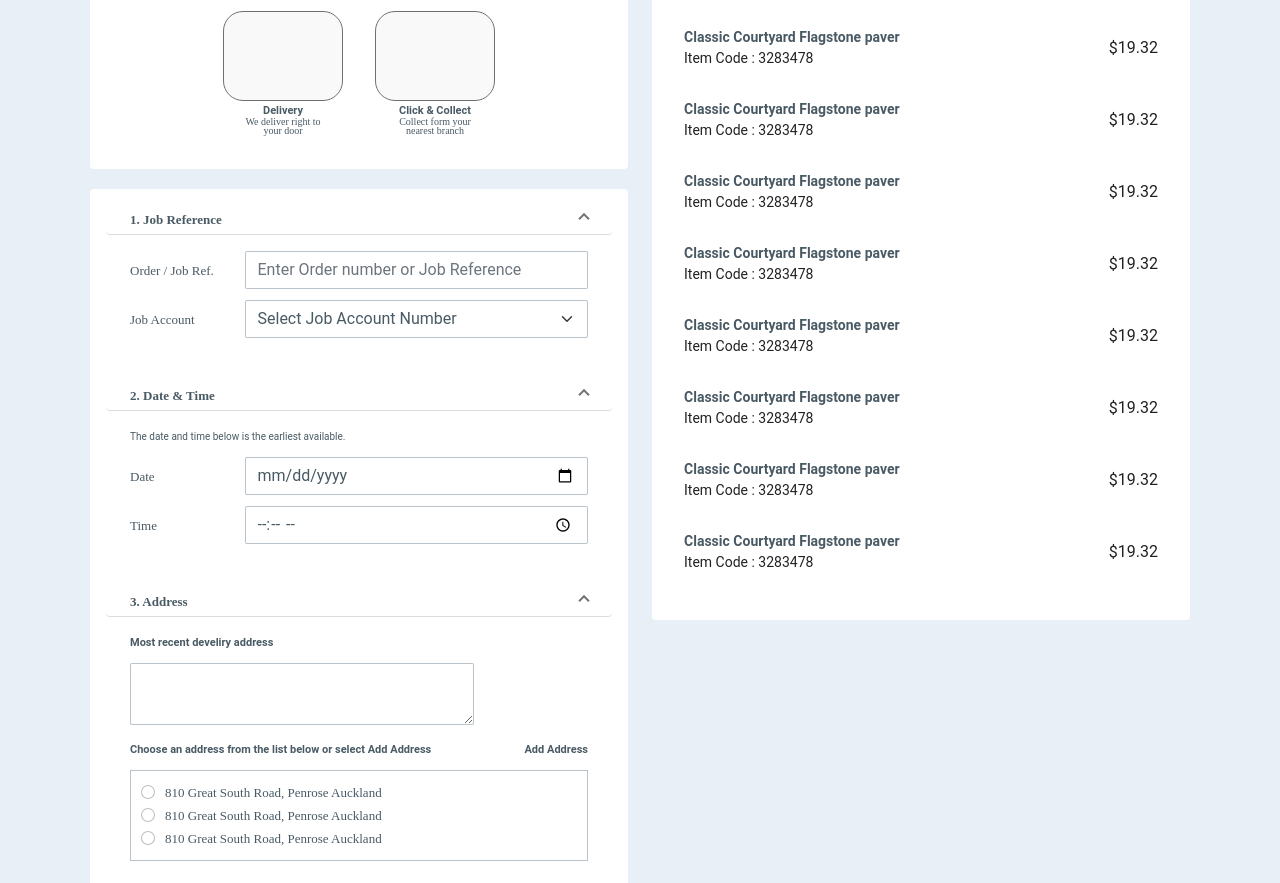
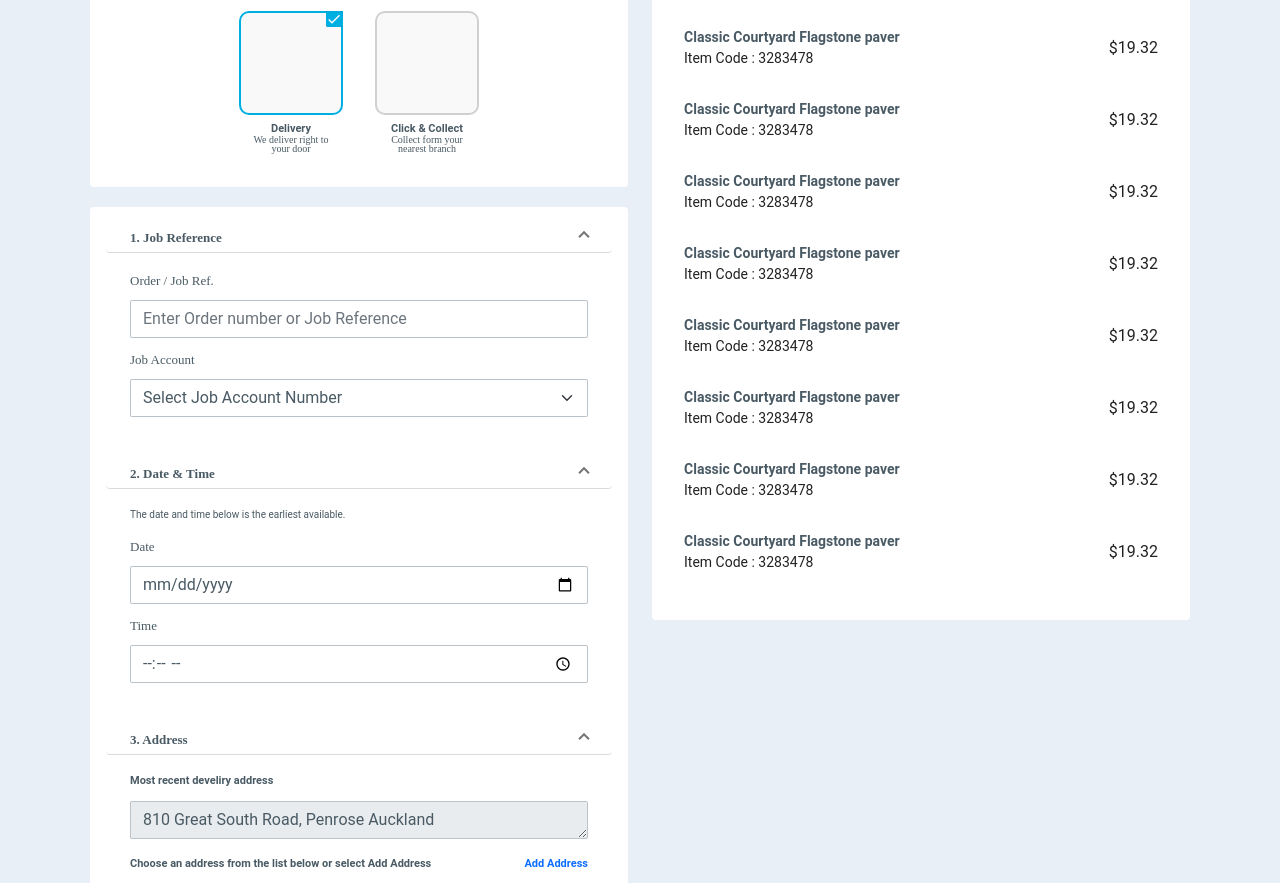
Before and after one commit to kumaresan-subramani/tradeplus_checkout, an Angular app: page / in a window 1280 px wide. Shown: the part 72-955 px from the top of the page. Built offline with nearby package versions, Linux system fonts and the light colour scheme.

Commit message:
changes committed

```diff
--- a/src/app/app.component.html
+++ b/src/app/app.component.html
@@ -13,19 +13,31 @@
             <div class="card-container">
               <mat-card>
                 <mat-card-content class="box-container">
-                  <div class="delivery-box"></div>
+                  <div class="delivery-box" [ngClass]="isDeliveryBox ? ACTIVE_ITEM : ''" (click)="selectBox(true)">
+                      <ng-template [ngIf]="isDeliveryBox">
+                        <mat-checkbox class="active-checkbox" [(ngModel)]="isDeliveryBox"></mat-checkbox>
+                      </ng-template>
+                  </div>
+                  <div>
                   <mat-card-title>Delivery</mat-card-title>
                   <mat-card-subtitle>We deliver right to</mat-card-subtitle>
                   <mat-card-subtitle>your door</mat-card-subtitle>
+                </div>
                 </mat-card-content>
               </mat-card>
 
               <mat-card>
                 <mat-card-content class="box-container">
-                  <div class="collect-box"></div>
+                  <div class="collect-box" [ngClass]="isDeliveryBox ? '' : ACTIVE_ITEM" (click)="selectBox(false)">
+                      <ng-template [ngIf]="!isDeliveryBox">
+                          <mat-checkbox class="active-checkbox" [(ngModel)]="!isDeliveryBox"></mat-checkbox>
+                      </ng-template>
+                  </div>
+                  <div>
                   <mat-card-title>Click & Collect</mat-card-title>
                   <mat-card-subtitle>Collect form your</mat-card-subtitle>
                   <mat-card-subtitle>nearest branch</mat-card-subtitle>
+                </div>
                 </mat-card-content>
               </mat-card>
             </div>
@@ -99,33 +111,21 @@
     </mat-expansion-panel>
     <mat-expansion-panel [expanded]="true">
       <mat-expansion-panel-header>
-        <mat-panel-title> 3. Address </mat-panel-title>
+        <mat-panel-title> {{ isDeliveryBox ? '3. Address' : 'Location' }} </mat-panel-title>
       </mat-expansion-panel-header>
       <div class='address-title'>Most recent develiry address </div>
       <div class="form-container">
-        <textarea class="form-control" id="address" required></textarea>
+        <textarea class="form-control" readonly [(ngModel)]="selectedAddress.value" id="address" required></textarea>
       </div>
       <div class="form-container">
         <div class='choose-address-title'>Choose an address from the list below or select Add Address <a
             style="justify-content:right">
             <span (click)="openDialog('deliveryAddress_Template')">Add Address</span></a></div>
         <div style="border: 1px solid #77889380;padding: 10px">
-          <div>
-            <input class="form-check-input" type="radio" name="flexRadioDefault" id="flexRadioDefault1">
-            <label class="form-check-label" for="flexRadioDefault1">
-              810 Great South Road, Penrose Auckland
-            </label>
-          </div>
-          <div>
-            <input class="form-check-input" type="radio" name="flexRadioDefault" id="flexRadioDefault1">
-            <label class="form-check-label" for="flexRadioDefault1">
-              810 Great South Road, Penrose Auckland
-            </label>
-          </div>
-          <div>
-            <input class="form-check-input" type="radio" name="flexRadioDefault" id="flexRadioDefault1">
-            <label class="form-check-label" for="flexRadioDefault1">
-              810 Great South Road, Penrose Auckland
+          <div *ngFor="let address of addressData; index as i">
+            <input class="form-check-input" type="radio" (change)="addressChange($event)" [ngModel]="address.selected" (click)="addressClick(address)" name="flexRadioDefault{{i}}" id="flexRadioDefault{{i}}" />
+            <label class="form-check-label" for="flexRadioDefault{{i}}">
+              {{address.value}}
             </label>
           </div>
         </div>
@@ -133,7 +133,7 @@
     </mat-expansion-panel>
     <mat-expansion-panel [expanded]="true">
       <mat-expansion-panel-header>
-        <mat-panel-title> 4. Contact Notifications </mat-panel-title>
+        <mat-panel-title> {{isDeliveryBox ? '4. Contact Notifications' : 'Contact' }} </mat-panel-title>
       </mat-expansion-panel-header>
       <p style="font-weight: bold;color: #495A64;">Contact Details<span class="marker">*</span></p>
       <mat-list style="margin-bottom: 5px;">
@@ -161,7 +161,7 @@
     </mat-expansion-panel>
     <mat-expansion-panel [expanded]="true">
       <mat-expansion-panel-header>
-        <mat-panel-title> 5. Delivery Instructions </mat-panel-title>
+        <mat-panel-title> {{isDeliveryBox ? '5. Delivery Instructions' : '5. Additional Instructions' }} </mat-panel-title>
       </mat-expansion-panel-header>
       <div>
         <textarea class="form-control" style="width: 100%;" id="Instructions"
--- a/src/app/app.component.scss
+++ b/src/app/app.component.scss
@@ -11,15 +11,28 @@
 
 .delivery-box,
 .collect-box {
-  border: 1px solid #707070;
+  border: 2px solid #c3c1c1c4;
+  border-radius: 10px;
+  opacity: 1;
+  background: #e0e1e233 0% 0% no-repeat padding-box;
+  display: inline-flex;
+  padding: 50px;
+}
+
+.delivery-box.active-box,
+.collect-box.active-box {
+  background: #E0E1E233 0% 0% no-repeat padding-box;
+  border: 2px solid #00AFE2;
   border-radius: 20px;
   opacity: 1;
-  background: #e0e1e233 0% 0% no-repeat padding-box;
-  width: 120px;
-  height: 90px;
-  display: inline-flex;
+  border-radius: 10px 0px 10px 10px;
 }
-
+.delivery-box .mat-checkbox.active-checkbox,
+.collect-box .mat-checkbox.active-checkbox {
+  right: 17px;
+  position: absolute;
+  top: 13px;
+}
 .card-container {
   vertical-align: middle;
   align-items: center;
@@ -72,12 +85,16 @@
 
 .delivery-accordion .form-control {
   display: inline-block;
-  width: 75%;
+  width: 100%;
   border: 1px solid #77889380;
   border-radius: 2px;
   opacity: 1;
   color: #495a64;
 }
+.delivery-accordion textarea.form-control {
+  height: 0px;
+}
+
 .delivery-accordion .job-ref {
   width: 25%;
   text-align: left;
@@ -175,3 +192,8 @@
 .mat_icon_color {
   color: #495a64;
 }
+
+a:not([href]):not([class]), a:not([href]):not([class]):hover {
+  color: #0d6efd;
+  cursor: pointer;
+}
--- a/src/app/app.component.ts
+++ b/src/app/app.component.ts
@@ -13,6 +13,23 @@ export class AppComponent {
   public animal!: string;
   name!: string;
 
+  ACTIVE_ITEM: string = 'active-box';
+  public isDeliveryBox: boolean = true;
+  public selectedAddress: any;
+  addressData: AddressData[] = [
+    {
+      selected: true,
+      value: '810 Great South Road, Penrose Auckland'
+    },
+    {
+      selected: false,
+      value: '1 Wordsworth Street, Rolleston Selwyn District 7614'
+    },
+    {
+      selected: false,
+      value: '22/1 Glenside Crescent, 22/1 Glenside Crescent,'
+    }
+  ];
   cartItems: any = [
     {
       name: 'Classic Courtyard Flagstone paver',
@@ -75,6 +92,7 @@ export class AppComponent {
 
   ngOnInit(): void {
     // this.openDialog();
+    this.selectedAddress = this.addressData.filter((item)=>item.selected)[0];
   }
 
   openDialog(tempName?: string): void {
@@ -93,4 +111,24 @@ export class AppComponent {
       this.animal = result;
     });
   }
+
+  selectBox(isDelivery: boolean) {
+    this.isDeliveryBox = isDelivery;
+  }
+  addressChange(args: any) {
+    this.selectedAddress.selected = false;
+    this.selectedAddress = this.addressData.filter((item)=>item.selected)[0];
+  }
+  addressClick(addr: AddressData) {
+    addr.selected = true;
+    this.selectedAddress.selected = false;
+    this.selectedAddress = this.addressData.filter((item)=>item.selected)[0];
+  }
 }
+
+export interface AddressData {
+
+  selected: boolean;
+  value: string;
+
+}
--- a/src/app/app.module.ts
+++ b/src/app/app.module.ts
@@ -8,6 +8,7 @@ import { MatIconModule } from "@angular/material/icon";
 import { MatInputModule } from "@angular/material/input";
 import { MatListModule } from "@angular/material/list";
 import { FormsModule } from "@angular/forms";
+import {MatCheckboxModule} from '@angular/material/checkbox';
 
 import {
   DialogComponent,
@@ -28,6 +29,7 @@ import { DemoMaterialModule } from "./material.module";
     MatListModule,
     DemoMaterialModule,
     FormsModule,
+    MatCheckboxModule,
   ],
   exports: [
     MatCardModule,
@@ -35,6 +37,7 @@ import { DemoMaterialModule } from "./material.module";
     MatIconModule,
     MatInputModule,
     MatListModule,
+    MatCheckboxModule,
   ],
   providers: [],
   bootstrap: [AppComponent],
--- a/src/app/dialog/dialog.component.html
+++ b/src/app/dialog/dialog.component.html
@@ -12,7 +12,7 @@
         <div class="row" style="margin-bottom: 2%;">
             <div class='col-sm-6 contact-list-title'>You can add upto 4 contacts</div>
             <div class='col-sm-6'>
-                <button mat-button (click)="createChildContact()" class="createContact">Create Contact</button>
+                <button mat-button (click)="createContact()" class="createContact">Create Contact</button>
             </div>
         </div>
         <div class="dialog-form-container">
@@ -72,7 +72,7 @@
             <button mat-button (click)="onNoClick()" class="cancel_button">Cancel</button>
         </div>
         <div class='col-sm-6'>
-            <button mat-button class="crete_button" (click)="create()" [mat-dialog-close]="data.animal" cdkFocusInitial>Create
+            <button mat-button class="crete_button" [mat-dialog-close]="data.animal" cdkFocusInitial>Create
             </button>
         </div>
     </div>
--- a/src/app/dialog/dialog.component.ts
+++ b/src/app/dialog/dialog.component.ts
@@ -55,12 +55,7 @@ export class DialogComponent {
     this.dialogRef.close();
   }
 
-  create() {
-    debugger
-    this.dialogRef.close("data from dialog to parent comp");
-  }
-
-  createChildContact(): void {
+  createContact(): void {
     const dialogRef = this.dialog.open(childDialogComponent, {
       width: "40%",
       data: {
--- a/src/styles.scss
+++ b/src/styles.scss
@@ -4,3 +4,6 @@
 .panel {
     padding: 10px 0px !important;
 }
+.mat-checkbox-checked.mat-accent .mat-checkbox-background {
+    background-color: #00AFE2 !important;
+  }
```
